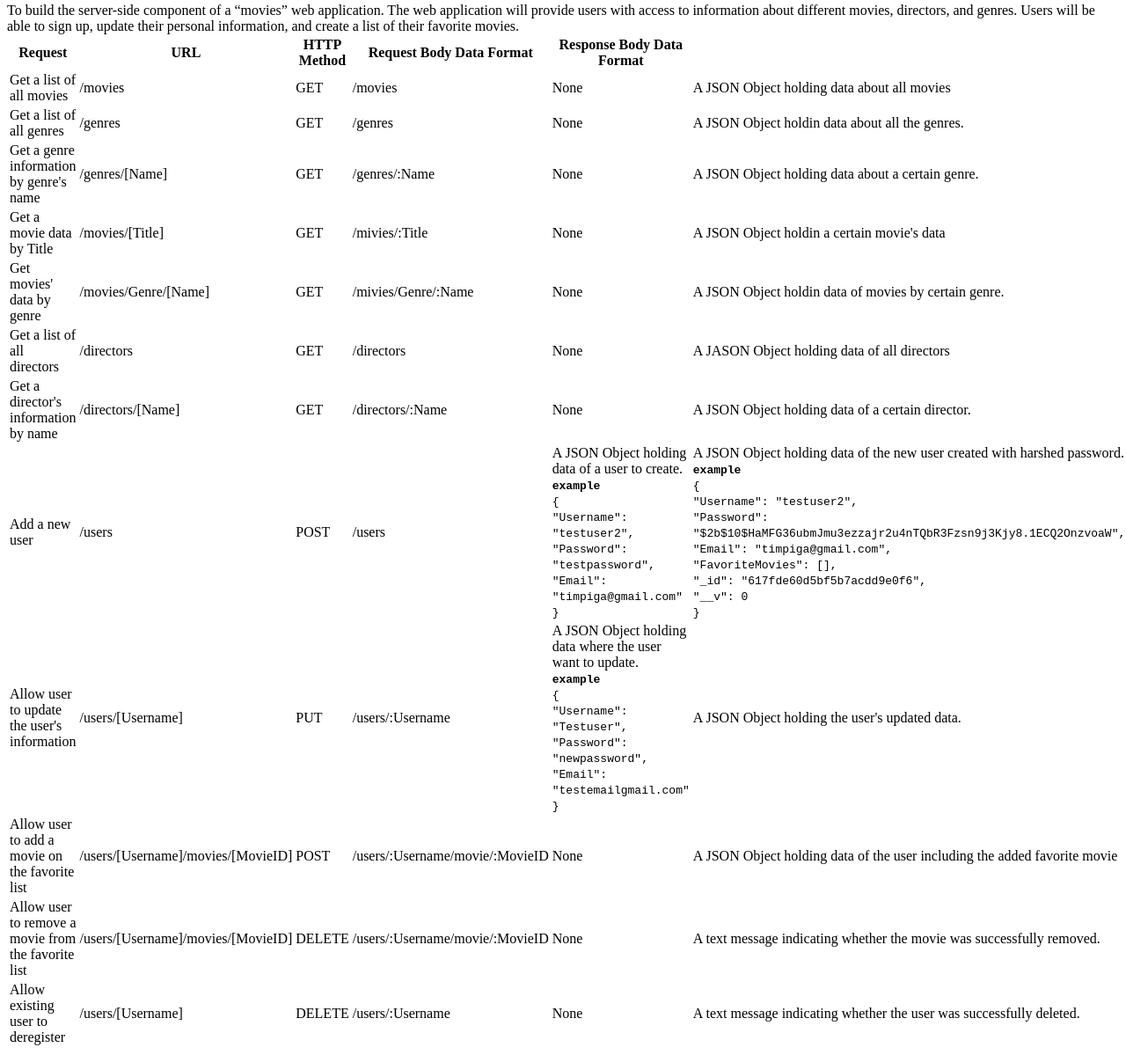
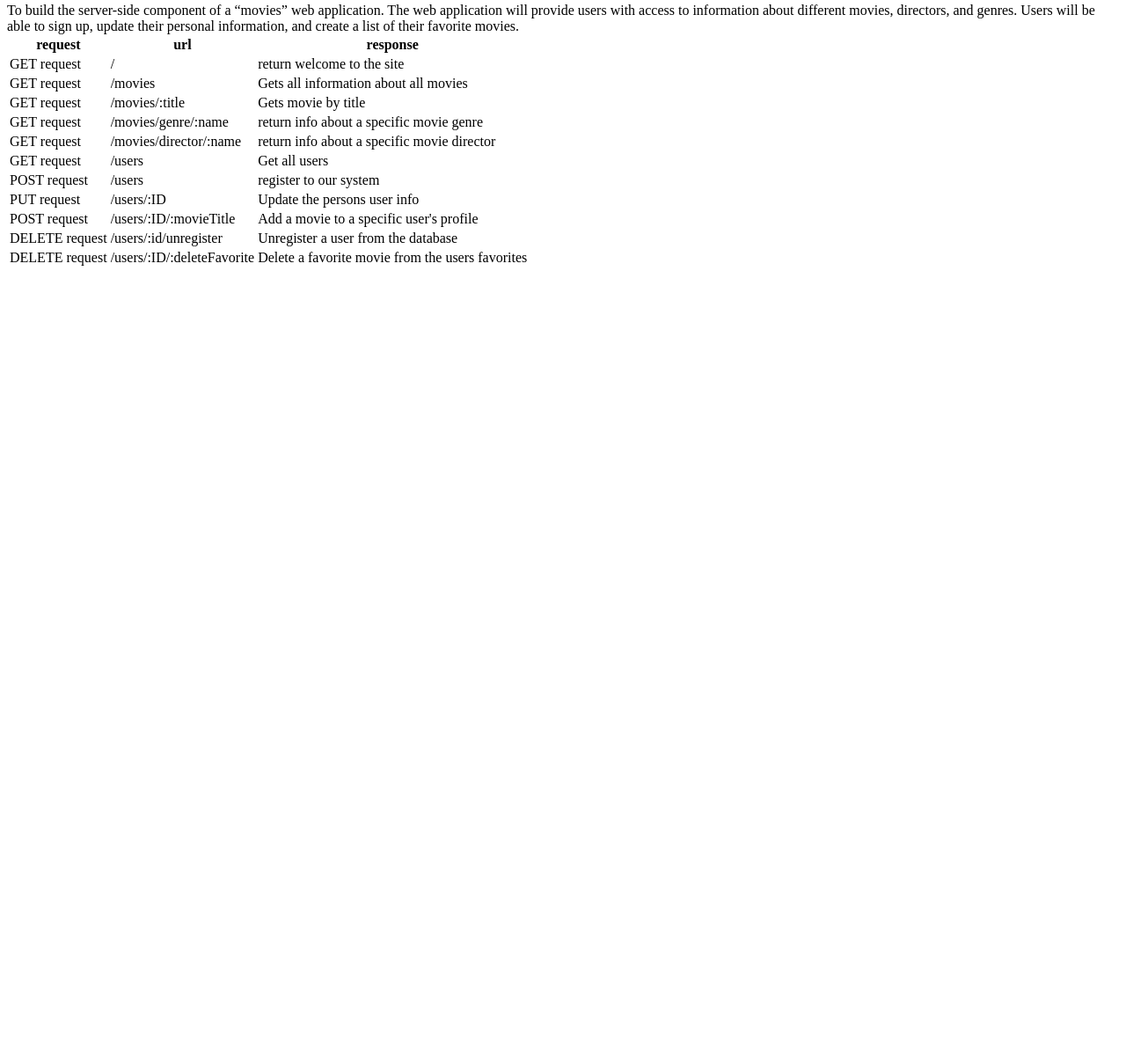
Before and after one commit to kuhriboh/movie_api, a website: page public/documentation.html in a window 1280 px wide. Shown: the part 77-1276 px from the top of the page at 88% size. After the commit the page ends 800 px from the top, so only its background shows below. Drawn offline with Linux system fonts and the light colour scheme.

Commit message:
updated files
updated files

```diff
--- a/public/documentation.html
+++ b/public/documentation.html
@@ -11,148 +11,70 @@
 application will provide users with access to information about different
 movies, directors, and genres. Users will be able to sign up, update their
 personal information, and create a list of their favorite movies.</a>
-    <table>
-      <thead>
-        <tr>
-          <th>Request</th>
-          <th>URL</th>
-          <th>HTTP Method</th>
-          <th>Request Body Data Format</th>
-          <th>Response Body Data Format</th>
-        </tr>
-
-        <tr>
-          <td>Get a list of all movies</td>
-          <td>/movies</td>
-          <td>GET</td>
-          <td>/movies</td>
-          <td>None</td>
-          <td>A JSON Object holding data about all movies</td>
-        </tr>
-
-        <tr class="highlight">
-        <td>Get a list of all genres</td>
-        <td>/genres</td>
-        <td>GET</td>
-        <td>/genres</td>
-        <td>None</td>
-        <td>A JSON Object holdin data about all the genres.</td>
+<table><thead>
+      <tr>
+          <th>request</th>
+          <th>url</th>
+          <th>response</th>
       </tr>
-
-      <tr>
-        <td>Get a genre information by genre's name</td>
-        <td>/genres/[Name]</td>
-        <td>GET</td>
-        <td>/genres/:Name</td>
-        <td>None</td>
-        <td>A JSON Object holding data about a certain genre.</td>
-      </tr>
-
-      <tr class="highlight">
-        <td>Get a movie data by Title</td>
-        <td>/movies/[Title]</td>
-        <td>GET</td>
-        <td>/mivies/:Title</td>
-        <td>None</td>
-        <td>A JSON Object holdin a certain movie's data</td>
-      </tr>
-
-      <tr>
-        <td>Get movies' data by genre</td>
-        <td>/movies/Genre/[Name]</td>
-        <td>GET</td>
-        <td>/mivies/Genre/:Name</td>
-        <td>None</td>
-        <td>A JSON Object holdin data of movies by certain genre.</td>
-      </tr>
-
-      <tr class="highlight">
-        <td>Get a list of all directors</td>
-        <td>/directors</td>
-        <td>GET</td>
-        <td>/directors</td>
-        <td>None</td>
-        <td>A JASON Object holding data of all directors</td>
-      </tr>
-
-      <tr>
-        <td>Get a director's information by name</td>
-        <td>/directors/[Name]</td>
-        <td>GET</td>
-        <td>/directors/:Name</td>
-        <td>None</td>
-        <td>A JSON Object holding data of a certain director.</td>
-      </tr>
-
-      <tr class="highlight">
-        <td>Add a new user</td>
+  </thead>
+  <tbody>
+    <tr>
+        <td>GET request</td>
+        <td>/</td>
+        <td>return welcome to the site</td>
+    </tr>
+    <tr>
+        <td>GET request</td>
+        <td>/movies</td>
+        <td>Gets all information about all movies</td>
+    </tr>
+    <tr>
+        <td>GET request</td>
+        <td>/movies/:title</td>
+        <td>Gets movie by title</td>
+    </tr>
+    <tr>
+        <td>GET request</td>
+        <td>/movies/genre/:name</td>
+        <td>return info about a specific movie genre</td>
+    </tr>
+    <tr>
+        <td>GET request</td>
+        <td>/movies/director/:name</td>
+        <td>return info about a specific movie director</td>
+    </tr>
+    <tr>
+        <td>GET request</td>
         <td>/users</td>
-        <td>POST</td>
+        <td>Get all users</td>
+    </tr>
+    <tr>
+        <td>POST request</td>
         <td>/users</td>
-        <td>
-          A JSON Object holding data of a user to create.
-          <code><strong>example</strong> <br>
-            { <br>
-            "Username": "testuser2", <br>
-            "Password": "testpassword", <br>
-            "Email": "timpiga@gmail.com" <br>
-        }</code></td>
-        <td>
-          A JSON Object holding data of the new user created with harshed password.
-        <code><strong>example</strong><br>
-          { <br>
-            "Username": "testuser2", <br>
-            "Password": "$2b$10$HaMFG36ubmJmu3ezzajr2u4nTQbR3Fzsn9j3Kjy8.1ECQ2OnzvoaW", <br>
-            "Email": "timpiga@gmail.com", <br>
-            "FavoriteMovies": [], <br>
-            "_id": "617fde60d5bf5b7acdd9e0f6", <br>
-            "__v": 0 <br>
-        }</code></td>
-      </tr>
-
-      <tr>
-        <td>Allow user to update the user's information</td>
-        <td>/users/[Username]</td>
-        <td>PUT</td>
-        <td>/users/:Username</td>
-        <td>
-          A JSON Object holding data where the user want to update.
-          <code><strong>example</strong><br>
-            { <br>
-              "Username": "Testuser", <br>
-              "Password": "newpassword", <br>
-              "Email": "testemailgmail.com" <br>
-          }</code></td>
-          <td>A JSON Object holding the user's updated data.</td>
-      </tr>
-
-      <tr class="highlight">
-        <td>Allow user to add a movie on the favorite list</td>
-        <td>/users/[Username]/movies/[MovieID]</td>
-        <td>POST</td>
-        <td>/users/:Username/movie/:MovieID</td>
-        <td>None</td>
-        <td>A JSON Object holding data of the user including the added favorite movie</td>
-      </tr>
-
-      <tr>
-        <td>Allow user to remove a movie from the favorite list</td>
-        <td>/users/[Username]/movies/[MovieID]</td>
-        <td>DELETE</td>
-        <td>/users/:Username/movie/:MovieID</td>
-        <td>None</td>
-        <td>A text message indicating whether the movie was successfully removed.</td>
-      </tr>
-
-      <tr class="highlight">
-        <td>Allow existing user to deregister</td>
-        <td>/users/[Username]</td>
-        <td>DELETE</td>
-        <td>/users/:Username</td>
-        <td>None</td>
-        <td>A text message indicating whether the user was successfully deleted.</td>
-      </tr>
-      </thead>
+        <td>register to our system</td>
+    </tr>
+    <tr>
+        <td>PUT request</td>
+        <td>/users/:ID</td>
+        <td>Update the persons user info</td>
+    </tr>
+    <tr>
+        <td>POST request</td>
+        <td>/users/:ID/:movieTitle</td>
+        <td>Add a movie to a specific user's profile</td>
+    </tr>
+    <tr>
+        <td>DELETE request</td>
+        <td>/users/:id/unregister</td>
+        <td>Unregister a user from the database</td>
+    </tr>
+    <tr>
+        <td>DELETE request</td>
+        <td>/users/:ID/:deleteFavorite</td>
+        <td>Delete a favorite movie from the users favorites</td>
+    </tr>
+    </tbody>
     </table>
   </body>
 </html>
```
Also changed, not shown: index.js (+106 -12 lines), models.js (+31 -0 lines), 2 other files.
